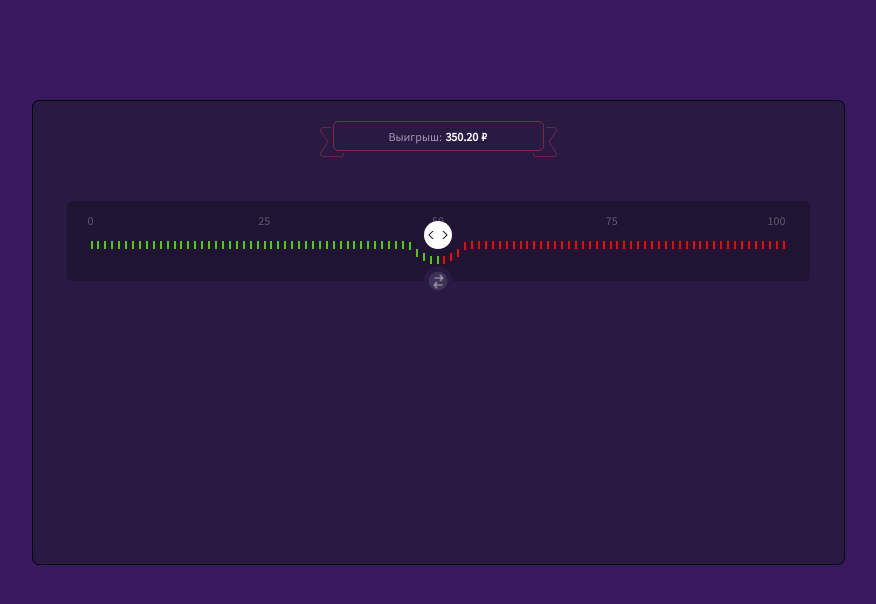
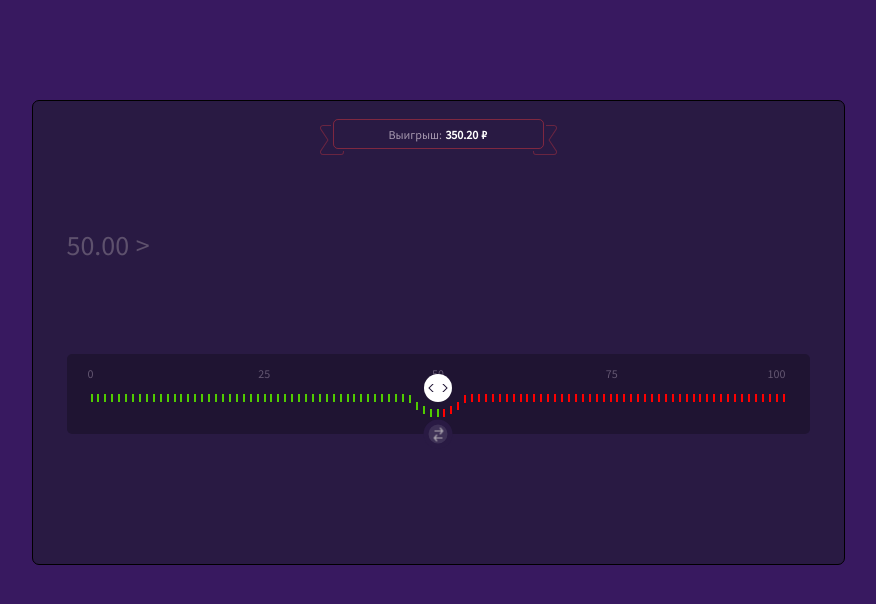
Before and after one commit to extriton/dice-nuxt, a Nuxt app: page / in a window 1280 px wide. Shown: the top 604 px of the page, without its empty margins (202-1078 px from the left). Built offline with nearby package versions, Linux system fonts and the light colour scheme.

Commit message:
Добавлен компонент DiceUserValue

```diff
--- a/components/dice/DiceGame.vue
+++ b/components/dice/DiceGame.vue
@@ -6,6 +6,15 @@
         :score="score"
         :result-type="resultType"
       />
+    </div>
+    <!-- Result block -->
+    <div class="dice-result-block">
+      <div class="dice-user-value-wrapper">
+        <DiceUserValue
+          :user-value="userValue"
+          :reversed="reversed"
+        />
+      </div>
     </div>
     <!-- Slider -->
     <div class="dice-slider-wrapper">
@@ -25,6 +34,7 @@
 
 <script>
 import DiceScore from '~/components/dice/DiceScore.vue'
+import DiceUserValue from '~/components/dice/DiceUserValue.vue'
 import DiceSlider from '~/components/dice/DiceSlider.vue'
 import DiceReverse from '~/components/dice/DiceReverse.vue'
 
@@ -32,6 +42,7 @@ export default {
   name: 'DiceGame',
   components: {
     DiceScore,
+    DiceUserValue,
     DiceSlider,
     DiceReverse
   },
@@ -40,7 +51,8 @@ export default {
       userValue: 50,
       gameValue: 0,
       reversed: false,
-      score: 350.20,
+      score: 350.2,
+      result: 0,
       // resultType: 0 - default, 1 - win, 2 - lose
       resultType: 2,
       history: []
@@ -69,14 +81,29 @@ export default {
   border-radius: 7px;
   border: solid 1px #000000;
   background-color: #291a43;
-  padding-top: 20px;
+  padding-top: 18px;
 }
 
 .dice-score-wrapper {
-  margin-bottom: 50px;
+  width: 743px;
+  margin: 0 auto 15px auto;
+}
+
+.dice-result-block {
+  width: 743px;
+  height: 140px;
+  margin: 0 auto 50px auto;
+  /* border: 1px solid grey; */
+}
+
+.dice-user-value-wrapper {
+  display: inline-block;
+  width: 121px;
 }
 
 .dice-slider-wrapper {
+  width: 743px;
+  margin: 0 auto;
   position: relative;
 }
 
--- a/components/dice/DiceSlider.vue
+++ b/components/dice/DiceSlider.vue
@@ -46,7 +46,7 @@ export default {
       required: true
     },
     reversed: {
-      typr: Boolean,
+      type: Boolean,
       required: true
     }
   },
@@ -152,14 +152,12 @@ export default {
 
 <style>
 .dice-slider {
-  width: 743px;
   height: 80px;
   border-radius: 5px;
   background-color: rgba(0, 0, 0, 0.25);
   padding: 12px 24px 0 24px;;
   box-sizing: border-box;
   position: relative;
-  margin: 0 auto;
 }
 
 .dice-slider .caption {
--- /dev/null
+++ b/components/dice/DiceUserValue.vue
@@ -0,0 +1,45 @@
+<template>
+  <div class="dice-user-value">
+    <span class="value">{{ formatUserValue }}</span>
+    <span class="reversed">{{ formatReversed }}</span>
+  </div>
+</template>
+
+<script>
+export default {
+  name: 'DiceUserValue',
+  props: {
+    userValue: {
+      type: Number,
+      required: true
+    },
+    reversed: {
+      type: Boolean,
+      required: true
+    }
+  },
+  computed: {
+    // Форматирует userValue для вывода на экран
+    formatUserValue () {
+      return parseFloat(this.userValue).toFixed(2)
+    },
+    // Форматирует reversed для вывода на экран
+    formatReversed () {
+      return this.reversed ? ' <' : ' >'
+    }
+  }
+}
+</script>
+
+<style>
+.dice-user-value {
+  margin-top: 67px;
+  font-size: 28px;
+  font-weight: normal;
+  font-stretch: normal;
+  font-style: normal;
+  line-height: 1;
+  letter-spacing: normal;
+  color: #5e516d;
+}
+</style>
```
Also changed, not shown: components/dice/DiceScore.vue (indentation only).
